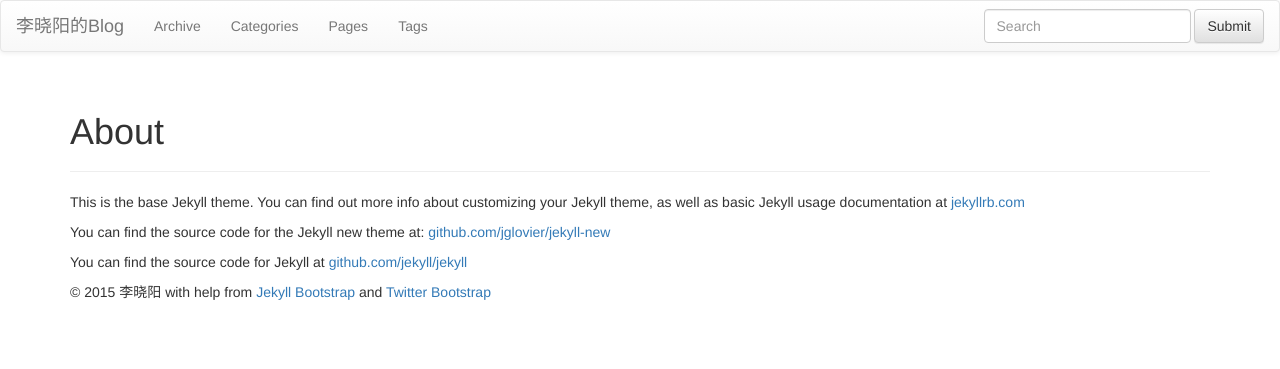
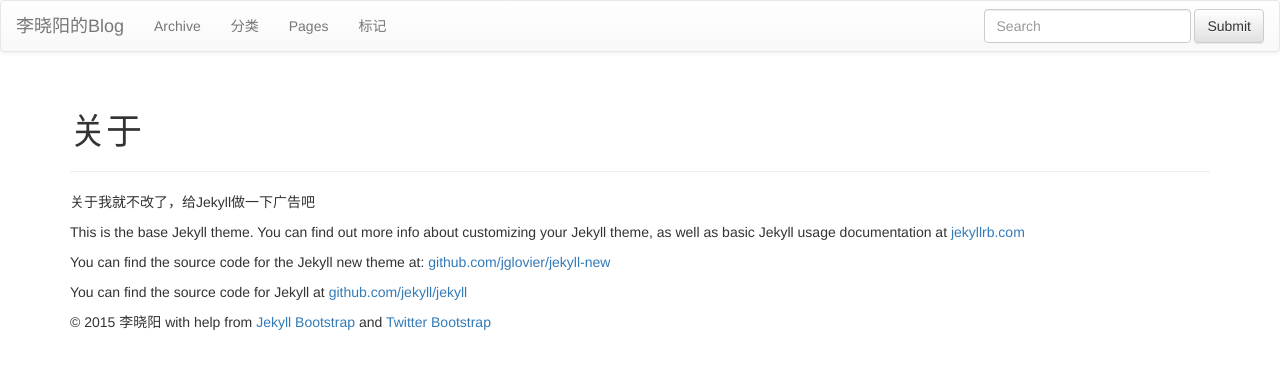
Before and after one commit to lixiaoyang1992/lixiaoyang1992.github.io, a Jekyll site: the page built from about.md, in a window 1280 px wide. Shown: the top 369 px of the page. Built offline with Jekyll 4.4.1, drawn with Linux system fonts in a browser that asks for light colours; nearby versions of some CDN libraries; library files that are not in the unit come from our copies.

Commit message:
blog0.36

```diff
--- a/404.html
+++ b/404.html
@@ -1 +1 @@
-Sorry this page does not exist =(
+该页无法找到，不要乱点！
--- a/_config.yml
+++ b/_config.yml
@@ -73,16 +73,12 @@ JB :
   categories_path : /categories.html
   tags_path : /tags.html
   atom_path : /atom.xml
-  rss_path : /rss.xml
 
   # Settings for comments helper
   # Set 'provider' to the comment provider you want to use.
   # Set 'provider' to false to turn commenting off globally.
   #
   comments :
-    provider : disqus
-    disqus :
-      short_name : jekyllbootstrap
     livefyre :
       site_id : 123
     intensedebate :
--- a/about.md
+++ b/about.md
@@ -1,8 +1,10 @@
 ---
 layout: page
-title: About
+title: 关于
 permalink: /about/
 ---
+
+关于我就不改了，给Jekyll做一下广告吧
 
 This is the base Jekyll theme. You can find out more info about customizing your Jekyll theme, as well as basic Jekyll usage documentation at [jekyllrb.com](http://jekyllrb.com/)
 
--- a/categories.html
+++ b/categories.html
@@ -1,7 +1,7 @@
 ---
 layout: page
-title: Categories
-header: Posts By Category
+title: 分类
+header: 博客分类
 group: navigation
 ---
 {% include JB/setup %}
--- a/index.html
+++ b/index.html
@@ -4,7 +4,7 @@ layout: default
 
 <div class="home">
 
-  <h1 class="page-heading">Posts</h1>
+  <h1 class="page-heading">博文</h1>
 
   <ul class="post-list">
     {% for post in site.posts %}
--- a/tags.html
+++ b/tags.html
@@ -1,7 +1,7 @@
 ---
 layout: page
-title: Tags
-header: Posts By Tag
+title: 标记
+header: 博客标记
 group: navigation
 ---
 {% include JB/setup %}
```
